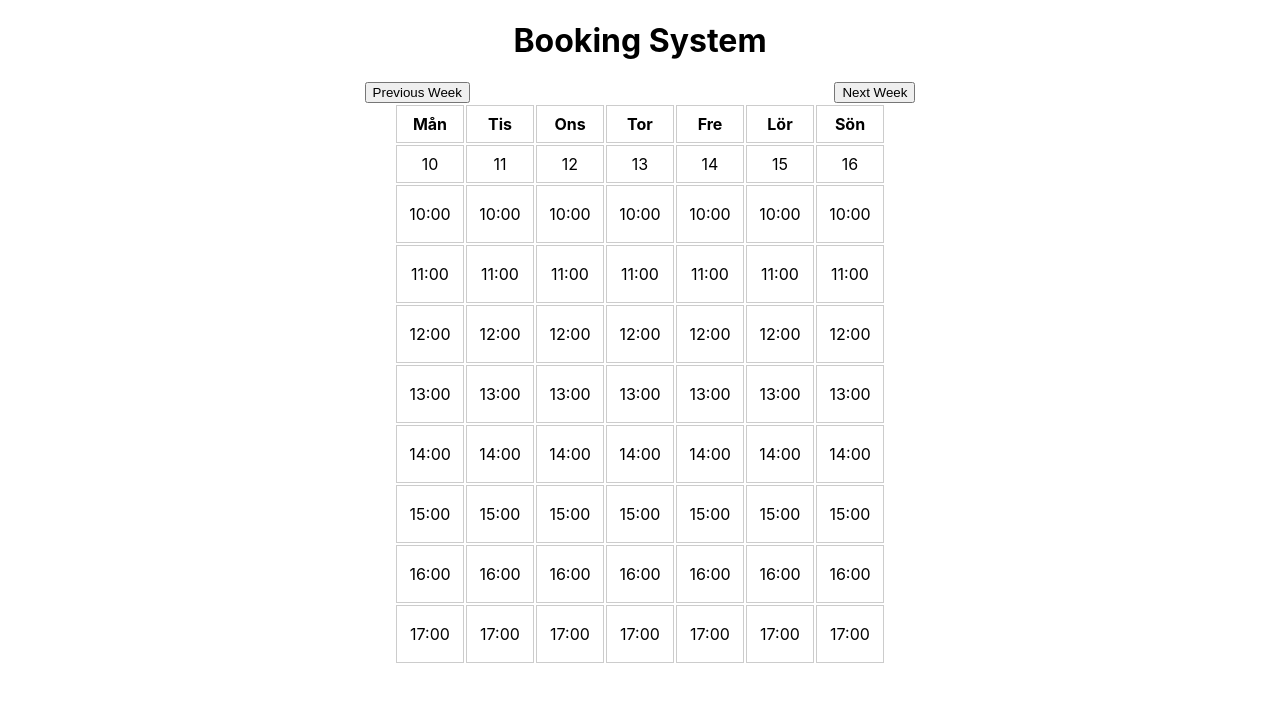
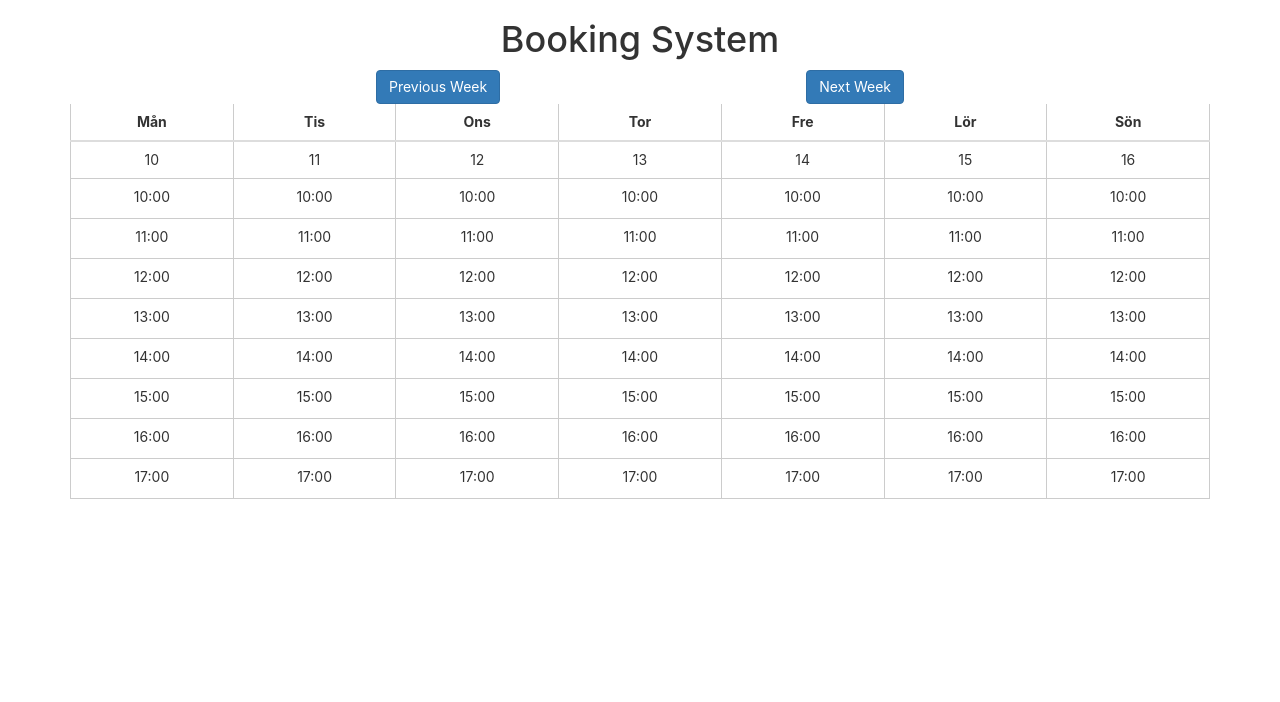
Before and after one commit to Muttiskava/GroupProject, a React (Create React App) app in the folder my-app/: page / in a window 1280 px wide. Shown: the top 702 px of the page. Built offline with nearby package versions, Linux system fonts and the light colour scheme.

Commit message:
Bootstrap usage - start.

```diff
--- a/my-app/src/Components/App.css
+++ b/my-app/src/Components/App.css
@@ -32,17 +32,17 @@
   from {
     transform: rotate(0deg);
   }
+
   to {
     transform: rotate(360deg);
   }
 }
 
-.nextWeek{
+.nextWeek {
   display: flex;
-  justify-content: space-evenly;;
+  justify-content: space-evenly;
+  ;
 }
-
-
 
 
 table {
@@ -59,7 +59,7 @@ td {
   vertical-align: bottom;
 }
 
-.header{
+.header {
 
   display: flex;
   flex-direction: column;
@@ -79,6 +79,7 @@ td {
 }
 
 @media (max-width: 600px) {
+
   th,
   td {
     font-size: 12px;
@@ -113,6 +114,8 @@ th {
 }
 
 .timeslot-cell {
-  width: 50px; /* Justera storleken efter dina önskemål */
-  height: 40px; /* Justera storleken efter dina önskemål */
+  width: 10px;
+  /* Justera storleken efter dina önskemål */
+  height: 40px;
+  /* Justera storleken efter dina önskemål */
 }
--- a/my-app/src/Components/steg1.js
+++ b/my-app/src/Components/steg1.js
@@ -49,21 +49,20 @@ class BookingSystem extends React.Component {
     weekEnd.setDate(weekEnd.getDate() + 6); // Sätter veckans slutdag till söndag
 
     return (
-      <div>
+      <div className='container'>
         <h1 className='header'>Booking System</h1>
         <div className="nextWeek">
-          <button onClick={this.handlePrevWeek}>Previous Week</button>
-          <button onClick={this.handleNextWeek}>Next Week</button>
+          <button className='btn btn-primary' onClick={this.handlePrevWeek}>Previous Week</button>
+          <button className='btn btn-primary' onClick={this.handleNextWeek}>Next Week</button>
         </div>
-        <table>
-          <thead>
+        <div className="table-container">
+        <table className='table'>
+          <thead className='thead-DARK'>
             <tr>
               {daysOfWeek.map((day) => (
                 <th key={day}>{day}</th>
               ))}
             </tr>
-          </thead>
-          <tbody>
             <tr>
               {daysOfWeek.map((day, index) => {
                 const date = new Date(weekStart);
@@ -75,6 +74,8 @@ class BookingSystem extends React.Component {
                 );
               })}
             </tr>
+          </thead>
+          <tbody>
             {timeslots.map((time, timeIndex) => (
               <tr key={time}>
                 {daysOfWeek.map((day, dayIndex) => {
@@ -94,6 +95,7 @@ class BookingSystem extends React.Component {
             ))}
           </tbody>
         </table>
+        </div>
       </div>
     );
   }
--- a/my-app/src/index.js
+++ b/my-app/src/index.js
@@ -1,5 +1,8 @@
 import React from 'react';
 import ReactDOM from 'react-dom/client';
+import "bootstrap/dist/css/bootstrap.min.css";
+import "bootstrap/dist/js/bootstrap.bundle.min";
+import './Components/App.css'
 import './index.css';
 
 import Steg1 from './Components/steg1';
```
